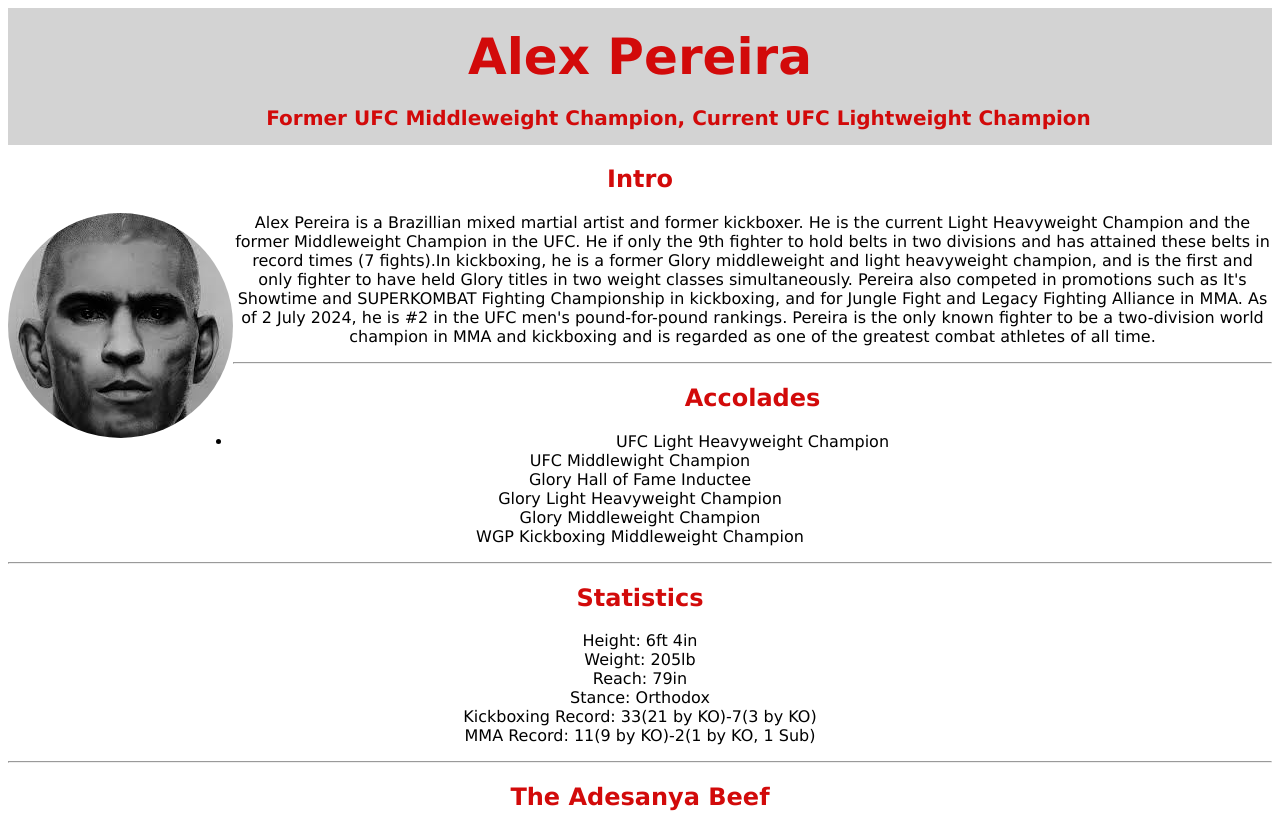
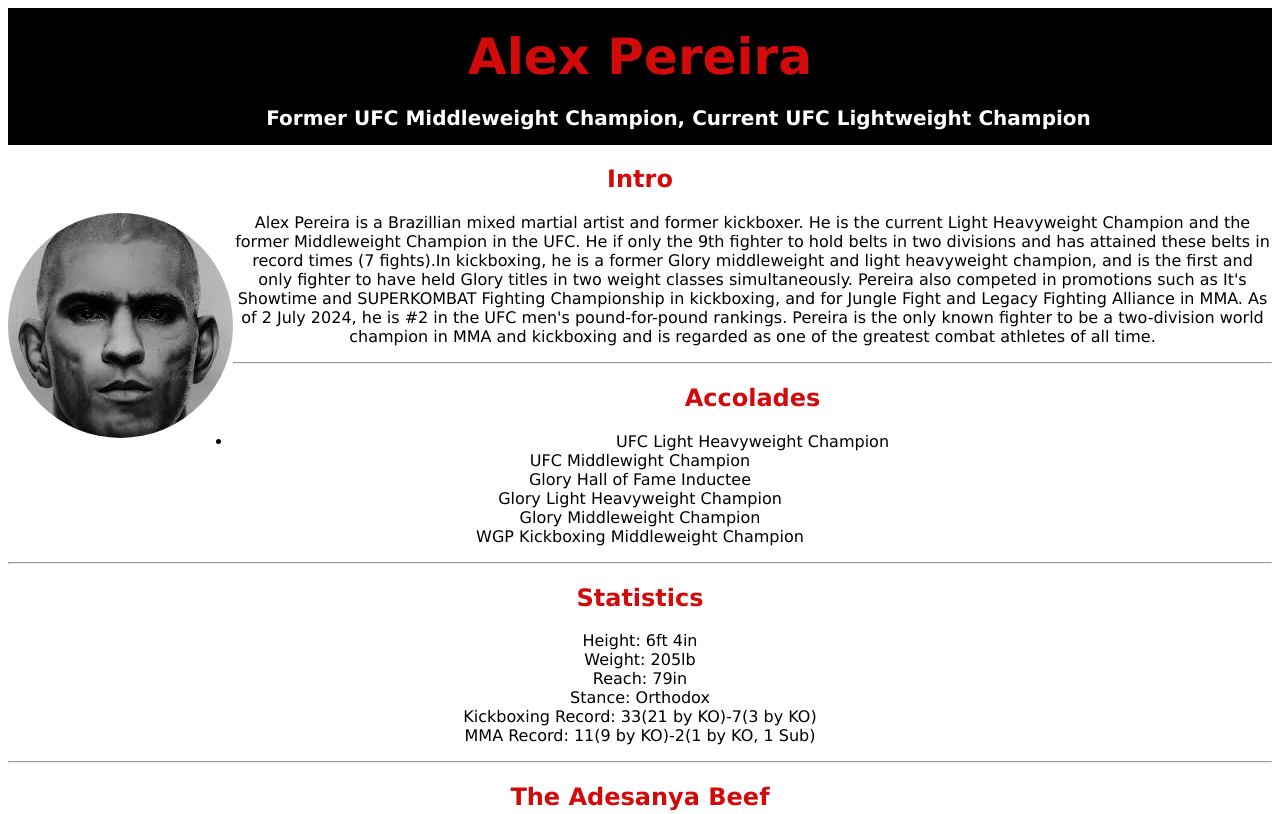
Before and after one commit to usmaan-m/my-webpage-assignment, a plain HTML site: page index.html in a window 1280 px wide. Shown: the top 814 px of the page. Drawn offline with Linux system fonts and the light colour scheme.

Commit message:
more changes

```diff
--- a/styles.css
+++ b/styles.css
@@ -1,8 +1,9 @@
+
 #name-header{
     color: RGB(210, 10, 10);
+    background-color: black;
     text-align: center;
     padding:20px;
-    background-color:lightgrey;
     font-size: 50px;
     margin: 0;
     font-family:Verdana, Geneva, Tahoma, sans-serif;
@@ -10,8 +11,8 @@
 }
 
 #subheading{
-    color:RGB(210, 10, 10);
-    background-color: lightgrey;
+    color: white;
+    background-color: black;
     font-size: 20px;
     margin: 0;
     padding-left: 77px;
@@ -39,12 +40,13 @@
     font-family:Verdana, Geneva, Tahoma, sans-serif;
 
 
+
 }
 
 .headings{
     color:RGB(210, 10, 10);
     text-align: center;
-    font-family:Verdana, Geneva, Tahoma, sans-serif;
+    font-family: Verdana, Geneva, Tahoma, sans-serif;
 
 }
 
```
Also changed, not shown: ufc-belt-photo.jpeg, ufc-logo.png (added), 1 other file.
